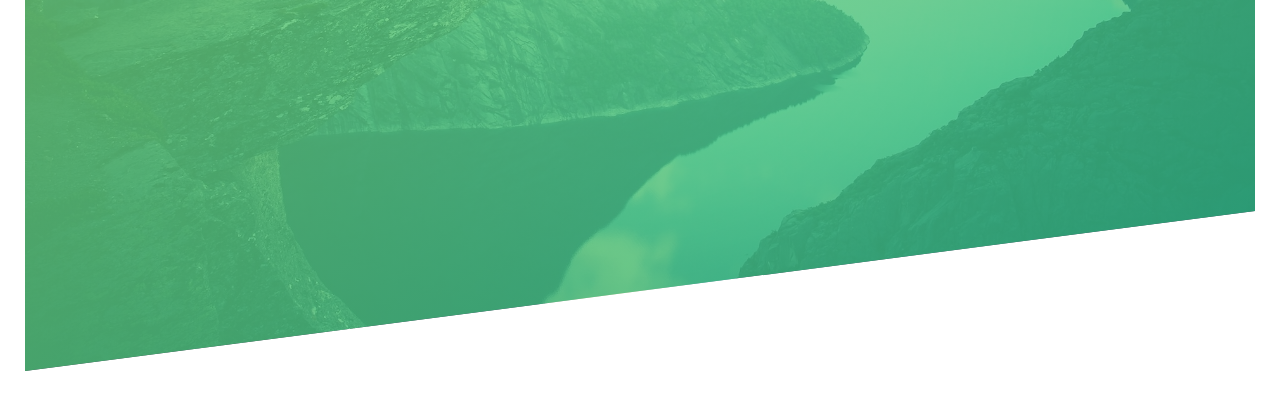
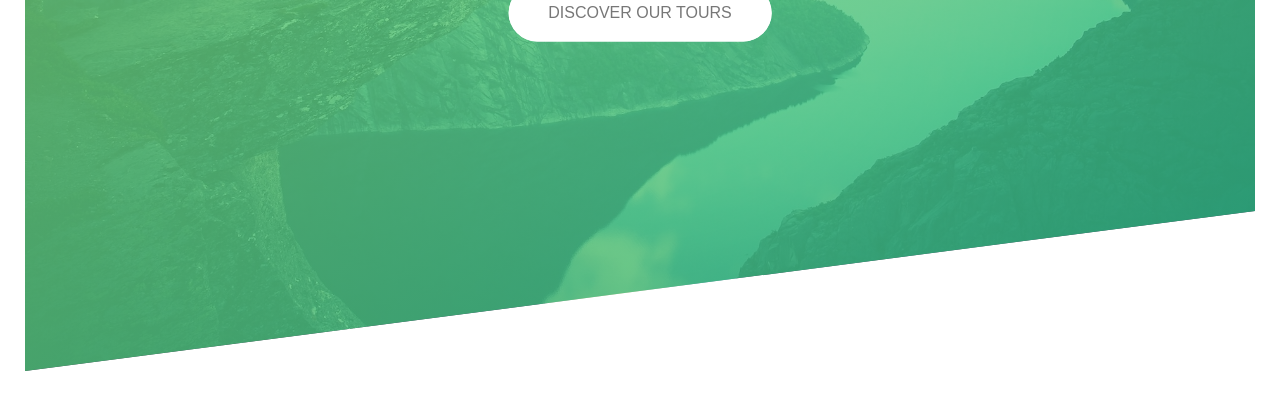
Before and after one commit to taurusilver7/natours-landing-page, a plain HTML site: page index.html in a window 1280 px wide. Shown: the part 414-810 px from the top of the page. Drawn offline with Linux system fonts and the light colour scheme.

Commit message:
animated button styled

```diff
--- a/css/style.css
+++ b/css/style.css
@@ -66,6 +66,7 @@ body {
   top: 40%;
   left: 50%;
   transform: translate(-50%, -50%);
+  text-align: center;
 }
 
 .heading-primary {
@@ -73,6 +74,7 @@ body {
   text-transform: uppercase;
 
   backface-visibility: hidden;
+  margin-bottom: 60px;
 }
 
 .heading-primary-main {
@@ -120,7 +122,7 @@ body {
 @keyframes moveInRight {
   0% {
     opacity: 0;
-    transform: translatex(100px);
+    transform: translateX(100px);
   }
   80% {
     transform: translateX(-10px);
@@ -131,3 +133,65 @@ body {
     transform: translate(0);
   }
 }
+
+@keyframes moveInBottom {
+  0% {
+    opacity: 0;
+    transform: translateY(30px);
+  }
+  100% {
+    opacity: 1;
+    transform: translate(0);
+  }
+}
+
+.btn:link,
+.btn:visited {
+  text-transform: uppercase;
+  text-decoration: none;
+  padding: 15px 40px;
+  display: inline-block;
+  border-radius: 100px;
+  transition: all 0.2s;
+  position: relative;
+}
+
+.btn:hover {
+  transform: translateY(-3px);
+  box-shadow: 0 10px 20px rgba(0, 0, 0, 0.2);
+}
+.btn:active {
+  transform: translateY(-1px);
+  box-shadow: 0 5px 10px rgba(0, 0, 0, 0.2);
+}
+
+.btn-white {
+  background-color: #fff;
+  color: #777;
+}
+
+.btn::after {
+  content: "";
+  display: inline-block;
+  height: 100%;
+  width: 100%;
+  border-radius: 100px;
+  position: absolute;
+  top: 0;
+  left: 0;
+  z-index: -1;
+  transition: all 0.4s;
+}
+
+.btn-white::after {
+  background-color: #fff;
+}
+
+.btn:hover::after {
+  transform: scaleX(1.4) scaleY(1.6);
+  opacity: 0;
+}
+.btn-animate {
+  animation: moveInBottom 0.5s ease-out 0.75s;
+  animation-fill-mode: backwards;
+}
```
